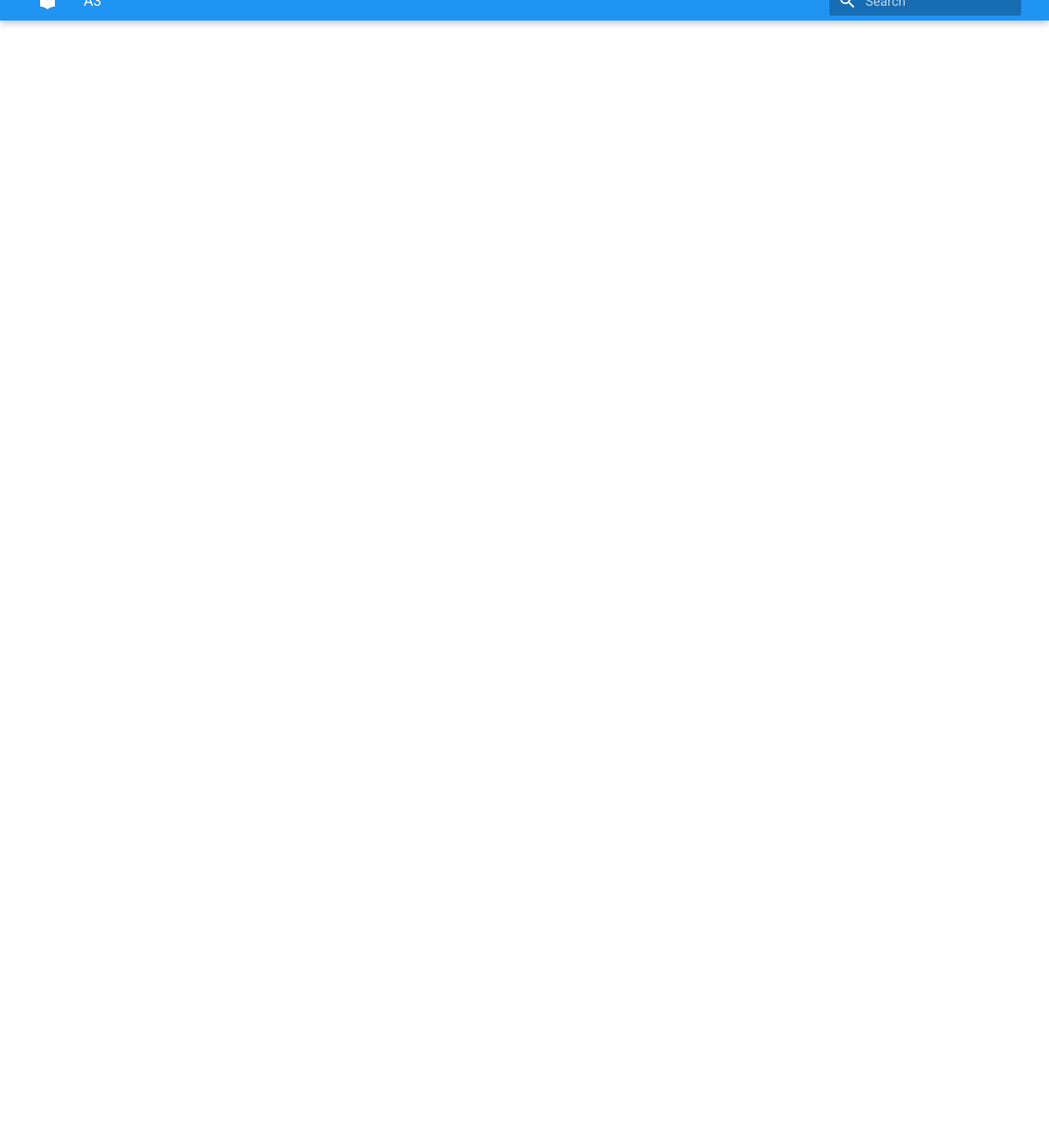
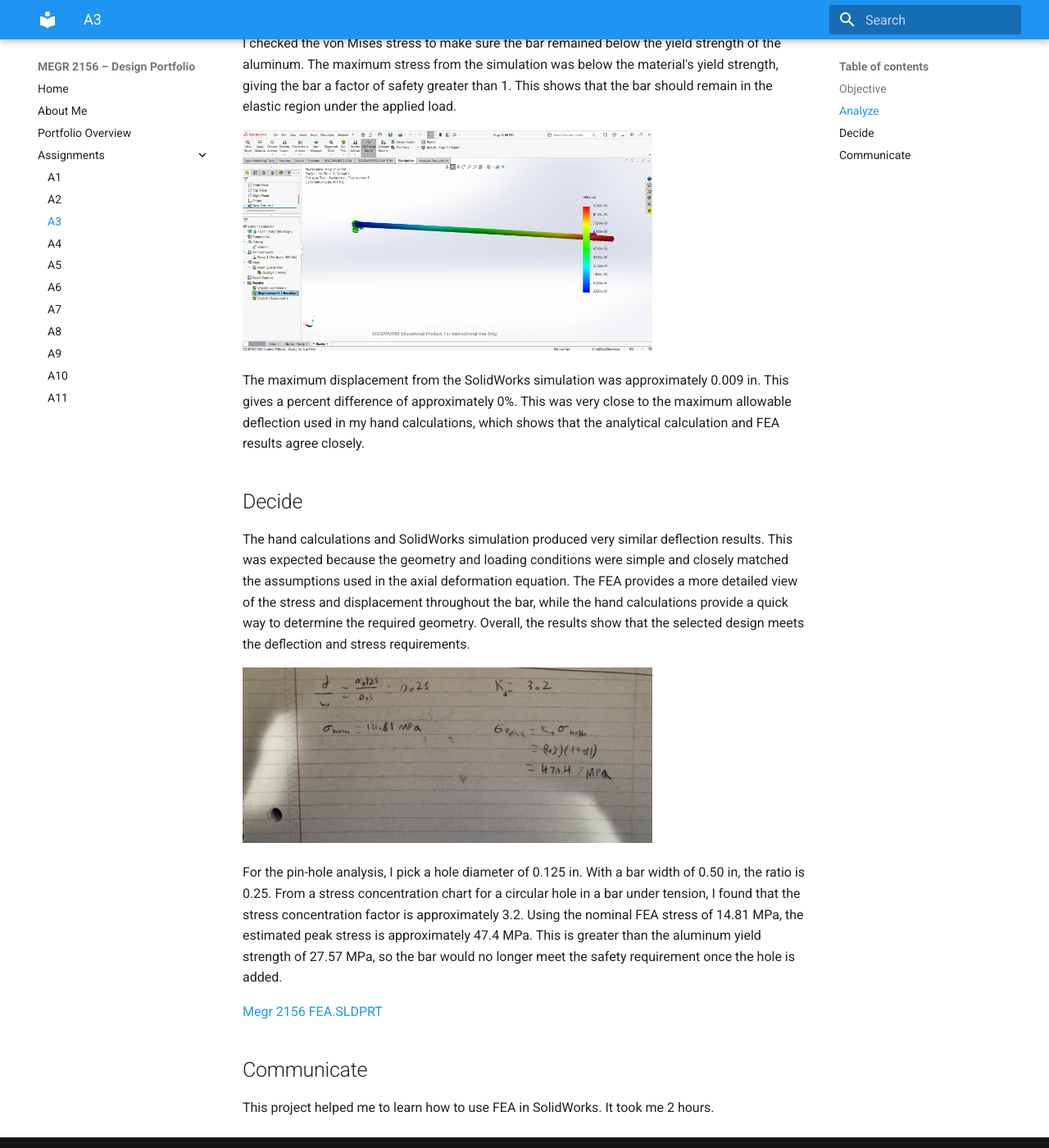
Before and after one commit to Agraha74/megr2157-portfolio, an MkDocs documentation site: the page built from docs/assignments/A03/index.md, in a window 1280 px wide and 1400 px high, scrolled down 1375 px. Shown: the whole window at 82% size. Built offline with MkDocs 1.6.1 and Material for MkDocs 9.7.7, drawn with Linux system fonts in a browser that asks for light colours; some of the changed text lies outside the part shown.

Commit message:
Document aluminum bar design analysis and results
Added detailed analysis and results of the aluminum bar design project, including calculations, simulations, and conclusions on deflection and stress.

```diff
--- a/docs/assignments/A03/index.md
+++ b/docs/assignments/A03/index.md
@@ -2,11 +2,35 @@
 
 ## Objective
 
+For this project, I was tasked with designing an aluminum bar that has a maximum deflection of 0.009 in while subjected to a tensile load between 300 and 500 lbf. The aluminum has a Young’s modulus ranging from 8.5-11.5*10^6 psi. For my design, I selected an applied load of 400 lbf and a Young’s modulus of 10*10^6 psi.
 
 ## Analyze
+Step one was to find the cross-sectional area. I tried different diameters but landed on .5in because it seemed like a reasonable size for the design. Once I decided on a diameter, I was able to solve for the length. The final design had a diameter of 0.50 in, a cross-sectional area of 0.1963 in², and a calculated length of 44.18 in. Then I plugged everything into SolidWorks.
+
+<img width="500" height="500" alt="Screenshot 2026-09-08 013725.jpg" src="Screenshot 2026-09-08 013725.jpg">
+
+After creating the model, I set up a static simulation in SolidWorks. I fixed one end of the bar while applying the tensile load to the opposite end. I then generated displacement and stress plots to compare the simulation results with my hand calculations.
+
+<img width="500" height="500" alt="Screenshot 2026-09-08 015153.jpg" src="Screenshot 2026-09-08 015153.jpg">
+
+I checked the von Mises stress to make sure the bar remained below the yield strength of the aluminum. The maximum stress from the simulation was below the material's yield strength, giving the bar a factor of safety greater than 1. This shows that the bar should remain in the elastic region under the applied load.
+
+<img width="500" height="500" alt="Screenshot 2026-09-08 015204.jpg" src="Screenshot 2026-09-08 015204.jpg">
+
+The maximum displacement from the SolidWorks simulation was approximately 0.009 in. This gives a percent difference of approximately 0%. This was very close to the maximum allowable deflection used in my hand calculations, which shows that the analytical calculation and FEA results agree closely.
+
+## Decide
+The hand calculations and SolidWorks simulation produced very similar deflection results. This was expected because the geometry and loading conditions were simple and closely matched the assumptions used in the axial deformation equation. The FEA provides a more detailed view of the stress and displacement throughout the bar, while the hand calculations provide a quick way to determine the required geometry. Overall, the results show that the selected design meets the deflection and stress requirements.
+
+<img width="500" height="500" alt="Screenshot 2026-09-08 022158.jpg" src="Screenshot 2026-09-08 022158.jpg">
+
+For the pin-hole analysis, I pick a hole diameter of 0.125 in. With a bar width of 0.50 in, the ratio is 0.25. From a stress concentration chart for a circular hole in a bar under tension, I found that the stress concentration factor is approximately 3.2. Using the nominal FEA stress of 14.81 MPa, the estimated peak stress is approximately 47.4 MPa. This is greater than the aluminum yield strength of 27.57 MPa, so the bar would no longer meet the safety requirement once the hole is added.
 
 
-## Decide
+[Megr 2156 FEA.SLDPRT](https://github.com/Agraha74/megr2157-portfolio/blob/main/docs/assignments/A03/Megr%202156%20FEA.SLDPRT)
+
 
 
 ## Communicate
+
+This project helped me to learn how to use FEA in SolidWorks. It took me 2 hours.
```
